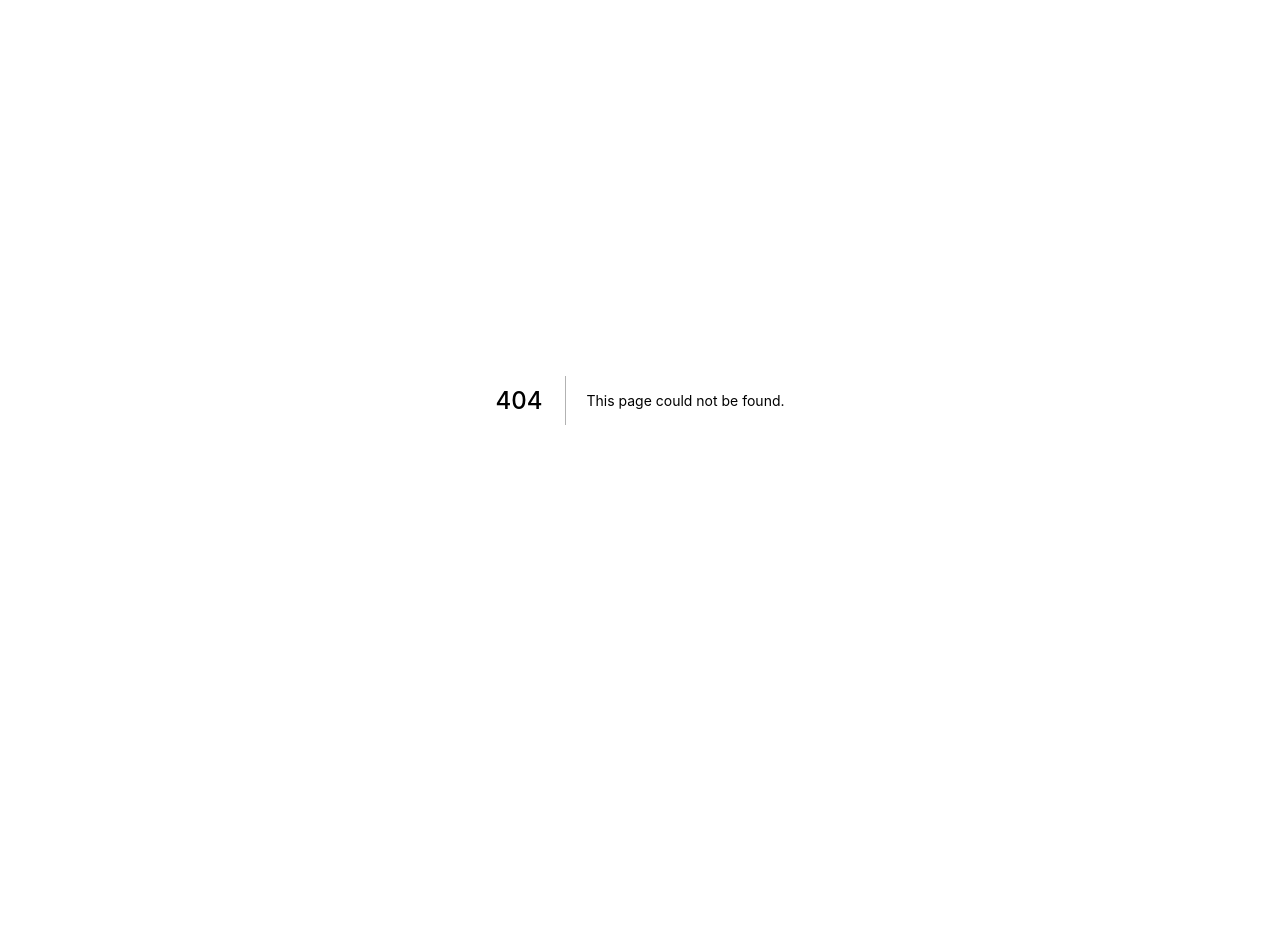
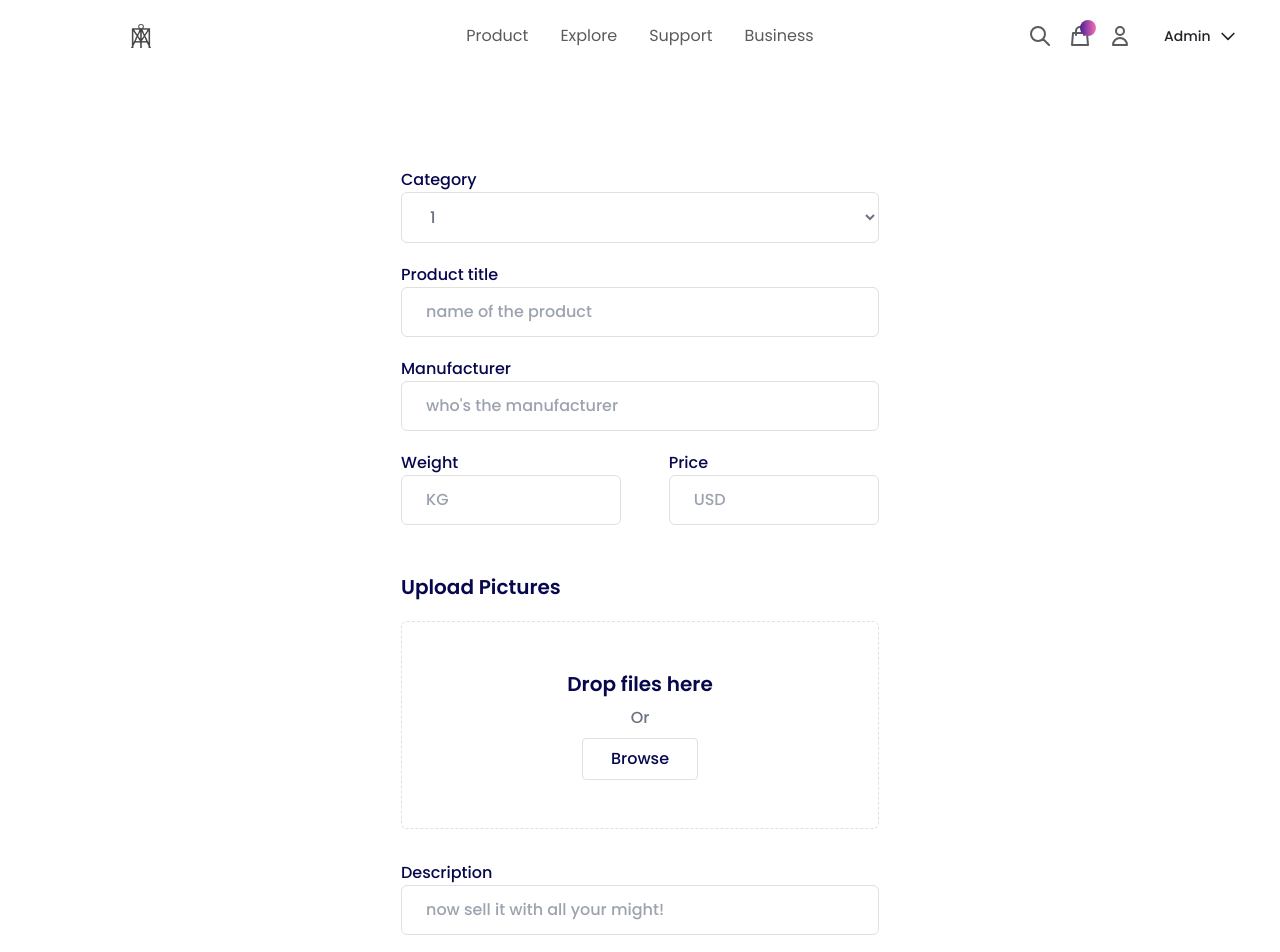
Before and after one commit to Theo-Selin/WebShop-Typescript, a Next.js app in the folder workspaces/frontend/: page /new_product in a window 1280 px wide. Before the commit this address had no page. Shown: the top 952 px of the page. Before the commit the page ends 800 px from the top, so only its background shows below. Built offline with nearby package versions, Linux system fonts and the light colour scheme; no server answers.

Commit message:
Admin options and add product

```diff
--- /dev/null
+++ b/workspaces/frontend/components/AdminDropdown.tsx
@@ -0,0 +1,51 @@
+import { Menu, Transition } from "@headlessui/react";
+import { ChevronDownIcon, PlusIcon } from "@heroicons/react/outline";
+import React from "react";
+
+const AdminDropdown = () => {
+  return (
+    <div className="relative text-right">
+      <Menu as="div" className="relative inline-block text-left">
+        <div>
+          <Menu.Button className="inline-flex w-full justify-center rounded-md px-4 py-2 text-sm font-medium focus:outline-none focus-visible:ring-2 focus-visible:ring-white focus-visible:ring-opacity-75">
+            Admin
+            <ChevronDownIcon
+              className="ml-2 -mr-1 h-5 w-5"
+              aria-hidden="true"
+            />
+          </Menu.Button>
+        </div>
+        <Transition
+          enter="transition ease-out duration-100"
+          enterFrom="transform opacity-0 scale-95"
+          enterTo="transform opacity-100 scale-100"
+          leave="transition ease-in duration-75"
+          leaveFrom="transform opacity-100 scale-100"
+          leaveTo="transform opacity-0 scale-95"
+        >
+          <Menu.Items className="absolute right-0 mt-2 w-56 origin-top-right divide-y divide-gray-100 rounded-md bg-white shadow-lg ring-1 ring-black ring-opacity-5 focus:outline-none">
+            <div className="">
+              <Menu.Item>
+                {({ active }) => (
+                  <a
+                    href="/new_product"
+                    className={`${
+                      active
+                        ? "bg-gradient-to-r from-violet-600 to-pink-600 text-white"
+                        : "text-gray-900"
+                    } group flex w-full items-center rounded-md px-2 py-2 text-sm`}
+                  >
+                    <PlusIcon className="mx-4 h-4 w-4" />
+                    New Product
+                  </a>
+                )}
+              </Menu.Item>
+            </div>
+          </Menu.Items>
+        </Transition>
+      </Menu>
+    </div>
+  );
+};
+
+export default AdminDropdown;
--- a/workspaces/frontend/components/Header.tsx
+++ b/workspaces/frontend/components/Header.tsx
@@ -5,9 +5,9 @@ import {
   SearchIcon,
   ShoppingBagIcon,
   UserIcon,
-  PlusIcon,
 } from "@heroicons/react/outline";
 import useUser from "../utils/hooks/useUser";
+import AdminDropdown from "./AdminDropdown";
 
 const Header = () => {
   const { user } = useUser();
@@ -65,16 +65,7 @@ const Header = () => {
         )}
 
         {/* If user.role === admin show else hide */}
-        <Link href="/admin">
-          <div className="relative cursor-pointer">
-            {user && user.activeCart.products.length && (
-              <span className="absolute -right-1 -top-1 z-50 flex h-4 w-4 items-center justify-center rounded-full bg-gradient-to-r from-violet-900 to-pink-400 text-[10px] text-white">
-                {user.activeCart.products.length}
-              </span>
-            )}
-            <PlusIcon className="headerIcon" />
-          </div>
-        </Link>
+        <AdminDropdown />
       </div>
     </header>
   );
--- a/workspaces/frontend/components/Landing.tsx
+++ b/workspaces/frontend/components/Landing.tsx
@@ -21,7 +21,7 @@ const Landing = () => {
       </div>
 
       <div className="relative hidden h-[450px] w-[450px] transition-all duration-500 md:inline lg:h-[950px] lg:w-[550px]">
-        <Image src="/landing.png" layout="fill" objectFit="contain" />
+        <Image src="/landing.png" layout="fill" objectFit="contain" priority />
       </div>
     </section>
   );
--- a/workspaces/frontend/package.json
+++ b/workspaces/frontend/package.json
@@ -19,7 +19,8 @@
     "react": "18.2.0",
     "react-currency-format": "^1.1.0",
     "react-dom": "18.2.0",
-    "react-hot-toast": "^2.4.0"
+    "react-hot-toast": "^2.4.0",
+    "react-textarea-autosize": "^8.3.4"
   },
   "devDependencies": {
     "@types/node": "18.11.3",
--- a/workspaces/frontend/pages/checkout.tsx
+++ b/workspaces/frontend/pages/checkout.tsx
@@ -10,20 +10,20 @@ import { ChevronDownIcon } from "@heroicons/react/outline";
 
 const Checkout = () => {
   const context = useContext(GlobalContext);
-  const items = context.userInfo?.activeCart.products;
+  const products = context.userInfo?.activeCart.products;
   const router = useRouter();
 
   return (
     <div className="min-h-screen overflow-hidden">
       <Head>
         <title>Cart - WebShop</title>
-        <link rel="icon" href="/favicon.ico"></link>
+        <link rel="icon" href="/WebShopLogo.png"></link>
       </Head>
       <Header />
       <main className="mx-auto max-w-5xl pb-24">
         <div className="flex flex-col items-center px-5">
           <h1 className="mt-20 text-3xl font-semibold lg:text-4xl">
-            {items && items.length > 0
+            {products && products.length > 0
               ? "Review your cart"
               : "Your cart is empty"}
           </h1>
@@ -32,13 +32,13 @@ const Checkout = () => {
           {/* If cart.length is longer than 0 */}
           <Button title="Continue shopping" onClick={() => router.push("/")} />
         </div>
-        {items && items.length > 0 && (
+        {products && products.length > 0 && (
           <div className="mx-5 md:mx-8">
-            {items.map((product) => {
+            {products.map((product) => {
               return (
                 <CheckoutProduct
                   key={product.productId}
-                  items={items}
+                  items={products}
                   id={product.productId}
                 />
               );
--- /dev/null
+++ b/workspaces/frontend/pages/new_product.tsx
@@ -0,0 +1,140 @@
+import Head from "next/head";
+import React, { useRef } from "react";
+import Button from "../components/Button";
+import Header from "../components/Header";
+import TextareaAutosize from "react-textarea-autosize";
+
+const new_product = () => {
+  const textAreaRef = useRef<null | any>(null);
+
+  return (
+    <div>
+      <Head>
+        <title>Admin - Add Product</title>
+        <link rel="icon" href="/WebShopLogo.png"></link>
+      </Head>
+      <Header />
+      <main className="my-24">
+        <div className="flex items-center justify-center p-12">
+          <div className="mx-auto w-full max-w-[550px] bg-white">
+            <form id="productForm" className="py-6 px-9" method="POST">
+              <div className="mb-5">
+                <label className="mb-3 block text-base font-medium text-[#07074D]">
+                  Category
+                  <select
+                    name="categories"
+                    id="categories"
+                    form="productForm"
+                    className="w-full rounded-md border border-[#e0e0e0] bg-white py-3 px-6 text-base font-medium text-[#6B7280] outline-none focus:border-violet-400 focus:shadow-md"
+                  >
+                    <option>1</option>
+                    <option>2</option>
+                    <option>3</option>
+                    <option>4</option>
+                    <option>5</option>
+                  </select>
+                </label>
+              </div>
+
+              <div className="mb-5">
+                <label className="mb-3 block text-base font-medium text-[#07074D]">
+                  Product title
+                  <input
+                    type="text"
+                    name="title"
+                    id="title"
+                    placeholder="name of the product"
+                    className="w-full rounded-md border border-[#e0e0e0] bg-white py-3 px-6 text-base font-medium text-[#6B7280] outline-none focus:border-violet-400 focus:shadow-md"
+                  />
+                </label>
+              </div>
+
+              <div className="mb-5">
+                <label className="mb-3 block text-base font-medium text-[#07074D]">
+                  Manufacturer
+                  <input
+                    type="text"
+                    name="manufacturer"
+                    id="manufacturer"
+                    placeholder="who's the manufacturer"
+                    className="w-full rounded-md border border-[#e0e0e0] bg-white py-3 px-6 text-base font-medium text-[#6B7280] outline-none focus:border-violet-400 focus:shadow-md"
+                  />
+                </label>
+              </div>
+
+              <div className="mb-5 flex gap-12">
+                <label className="mb-3 block text-base font-medium text-[#07074D]">
+                  Weight
+                  <input
+                    type="number"
+                    name="weight"
+                    id="weight"
+                    placeholder="KG"
+                    className="w-full rounded-md border border-[#e0e0e0] bg-white py-3 px-6 text-base font-medium text-[#6B7280] outline-none focus:border-violet-400 focus:shadow-md"
+                  />
+                </label>
+                <label className="mb-3 block text-base font-medium text-[#07074D]">
+                  Price
+                  <input
+                    type="number"
+                    name="price"
+                    id="price"
+                    placeholder="USD"
+                    className="w-full rounded-md border border-[#e0e0e0] bg-white py-3 px-6 text-base font-medium text-[#6B7280] outline-none focus:border-violet-400 focus:shadow-md"
+                  />
+                </label>
+              </div>
+
+              <div className="mb-6 pt-4">
+                <label className="mb-5 block text-xl font-semibold text-[#07074D]">
+                  Upload Pictures
+                </label>
+
+                <div className="mb-8">
+                  <label className="relative flex min-h-[200px] items-center justify-center rounded-md border border-dashed border-[#e0e0e0] p-12 text-center">
+                    <input
+                      type="file"
+                      name="file"
+                      id="file"
+                      className="sr-only"
+                    />
+                    <div>
+                      <span className="mb-2 block text-xl font-semibold text-[#07074D]">
+                        Drop files here
+                      </span>
+                      <span className="mb-2 block text-base font-medium text-[#6B7280]">
+                        Or
+                      </span>
+                      <span className="inline-flex cursor-pointer rounded border border-[#e0e0e0] py-2 px-7 text-base font-medium text-[#07074D]">
+                        Browse
+                      </span>
+                    </div>
+                  </label>
+                </div>
+                <div className="mb-5">
+                  <label className="mb-3 block text-base font-medium text-[#07074D]">
+                    Description
+                    <TextareaAutosize
+                      ref={textAreaRef}
+                      name="description"
+                      id="description"
+                      form="productForm"
+                      placeholder="now sell it with all your might!"
+                      className="w-full resize-none overflow-hidden rounded-md border border-[#e0e0e0] bg-white py-3 px-6 text-base font-medium text-[#6B7280] outline-none focus:border-violet-400 focus:shadow-md"
+                    />
+                  </label>
+                </div>
+              </div>
+
+              <div>
+                <Button title="Create" width="w-full" />
+              </div>
+            </form>
+          </div>
+        </div>
+      </main>
+    </div>
+  );
+};
+
+export default new_product;
```
Also changed, not shown: 1 other file (tests, documents, lock files or other folders).
